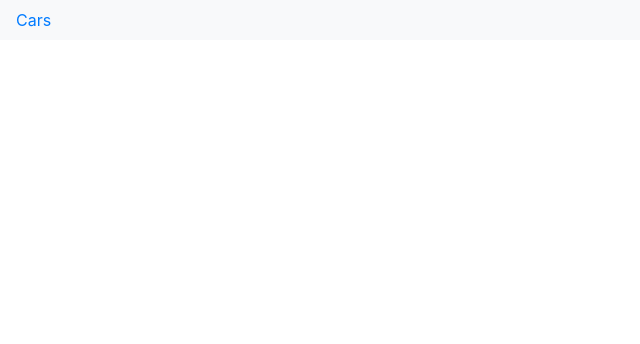
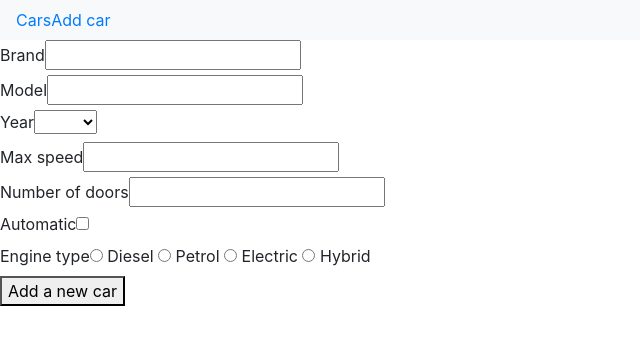
Before and after one commit to vukkapor/cars-app-vue, a Vue app: page /add in a window 1280 px wide. Shown: the top 344 px of the page, without its empty margins (0-640 px from the left). Built offline with nearby package versions, Linux system fonts and the light colour scheme.

Commit message:
Adding a new car

```diff
--- a/src/App.vue
+++ b/src/App.vue
@@ -5,6 +5,9 @@
         <ul class="navbar-nav">
           <li class="nav-item">
             <router-link to="/cars">Cars</router-link>
+          </li>
+          <li class="nav-item">
+            <router-link to="/add">Add car</router-link>
           </li>
         </ul>
       </div>
--- /dev/null
+++ b/src/components/AddCar.vue
@@ -0,0 +1,96 @@
+<template>
+  <div>
+    <form @submit.prevent="addNewCar(newCar)">
+      <div>
+        <label for="brand">Brand</label>
+        <input type="text" id="brand" v-model="newCar.brand">
+      </div>
+      <div>
+        <label for="model">Model</label>
+        <input type="text" id="model" v-model="newCar.model">
+      </div>
+      <div>
+        <label for="year">Year</label>
+        <select id="year" v-model="newCar.year">
+          <option value="2019">2019</option>
+          <option value="2018">2018</option>
+          <option value="2017">2017</option>
+          <option value="2016">2016</option>
+          <option value="2015">2015</option>
+          <option value="2014">2014</option>
+          <option value="2013">2013</option>
+          <option value="2012">2012</option>
+          <option value="2011">2011</option>
+          <option value="2010">2010</option>
+          <option value="2009">2009</option>
+          <option value="2008">2008</option>
+          <option value="2007">2007</option>
+          <option value="2006">2006</option>
+          <option value="2005">2005</option>
+          <option value="2004">2004</option>
+          <option value="2003">2003</option>
+          <option value="2002">2002</option>
+          <option value="2001">2001</option>
+          <option value="2000">2000</option>
+          <option value="1999">1999</option>
+          <option value="1998">1998</option>
+          <option value="1997">1997</option>
+          <option value="1996">1996</option>
+          <option value="1995">1995</option>
+          <option value="1994">1994</option>
+          <option value="1993">1993</option>
+          <option value="1992">1992</option>
+          <option value="1991">1991</option>
+          <option value="1990">1990</option>
+        </select>
+      </div>
+      <div>
+        <label for="maxSpeed">Max speed</label>
+        <input type="number" id="maxSpeed" v-model="newCar.maxSpeed">
+      </div>
+      <div>
+        <label for="numberOfDoors">Number of doors</label>
+        <input type="number" id="numberOfDoors" v-model="newCar.numberOfDoors">
+      </div>
+      <div>
+        <label for="isAutomatic">Automatic</label>
+        <input type="checkbox" id="isAutomatic" v-model="newCar.isAutomatic">
+      </div>
+      <div>
+        <label for="engine">Engine type</label>
+        <input type="radio" id="engine" value="diesel" v-model="newCar.engine"> Diesel
+        <input type="radio" id="engine" value="petrol" v-model="newCar.engine"> Petrol
+        <input type="radio" id="engine" value="electric" v-model="newCar.engine"> Electric
+        <input type="radio" id="engine" value="hybrid" v-model="newCar.engine"> Hybrid
+      </div>
+      <div>
+        <button type="submit">Add a new car</button>
+      </div>
+    </form>
+  </div>
+</template>
+
+<script>
+import { carsService } from "@/services/cars";
+export default {
+  data() {
+    return {
+      newCar: { isAutomatic: false }
+    };
+  },
+
+  methods: {
+    addNewCar(newCar) {
+      carsService
+        .add(newCar)
+        .then(() => {
+          this.newCar = { isAutomatic: false };
+          this.$router.push("/cars");
+        })
+        .catch(e => {
+          alert(e);
+        });
+    }
+  }
+};
+</script>
--- a/src/components/AppCars.vue
+++ b/src/components/AppCars.vue
@@ -35,7 +35,7 @@ export default {
 
   created() {
     carsService
-      .getCars()
+      .getAll()
       .then(response => {
         this.cars = response.data;
       })
--- a/src/main.js
+++ b/src/main.js
@@ -1,26 +1,10 @@
 import Vue from 'vue'
 import App from './App.vue'
-import VueRouter from 'vue-router'
-
-Vue.use(VueRouter)
-
-import AppCars from '@/components/AppCars'
-
-const routes = [{
-  path: '/cars',
-  component: AppCars
-}]
-
-
-const router = new VueRouter({
-  routes: routes,
-  mode: 'history'
-})
-
+import { router } from '@/router'
 
 Vue.config.productionTip = false
 
 new Vue({
-  router: router,
+  router,
   render: h => h(App),
 }).$mount('#app')
--- /dev/null
+++ b/src/router.js
@@ -0,0 +1,23 @@
+import Vue from 'vue'
+import VueRouter from 'vue-router'
+
+Vue.use(VueRouter)
+
+import AppCars from '@/components/AppCars'
+import AddCar from '@/components/AddCar'
+
+const routes = [{
+  path: '/cars',
+  component: AppCars
+},
+{
+  path: '/add',
+  component: AddCar
+}]
+
+
+export const router = new VueRouter({
+  routes: routes,
+  mode: 'history'
+},
+)
--- a/src/services/cars.js
+++ b/src/services/cars.js
@@ -5,8 +5,12 @@ export default class CarsService {
         axios.defaults.baseURL = 'http://localhost:3000/api/'
     }
 
-    getCars() {
+    getAll() {
         return axios.get('cars')
+    }
+
+    add(newCar) {
+        return axios.post('cars', newCar)
     }
 }
 
```
